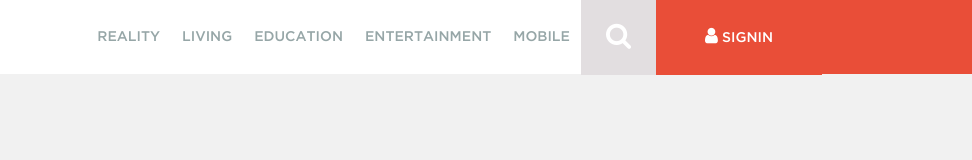
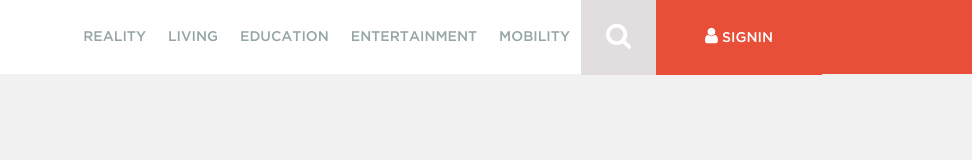
Before and after one commit to GutsVadim/webseo20-html-practice, a website: page index.html in a window 1280 px wide. Shown: the full height of the page, 308-1280 px from the left. Drawn offline with nearby package versions, Linux system fonts and the light colour scheme.

```diff
--- a/index.html
+++ b/index.html
@@ -35,7 +35,7 @@
                             <a href="#">Entertainment</a>
                         </li>
                         <li>
-                            <a href="#">Mobile</a>
+                            <a href="#">Mobility</a>
                         </li>
                         <li class="menu-btn search-btn">
                             <a href="#search">
```
